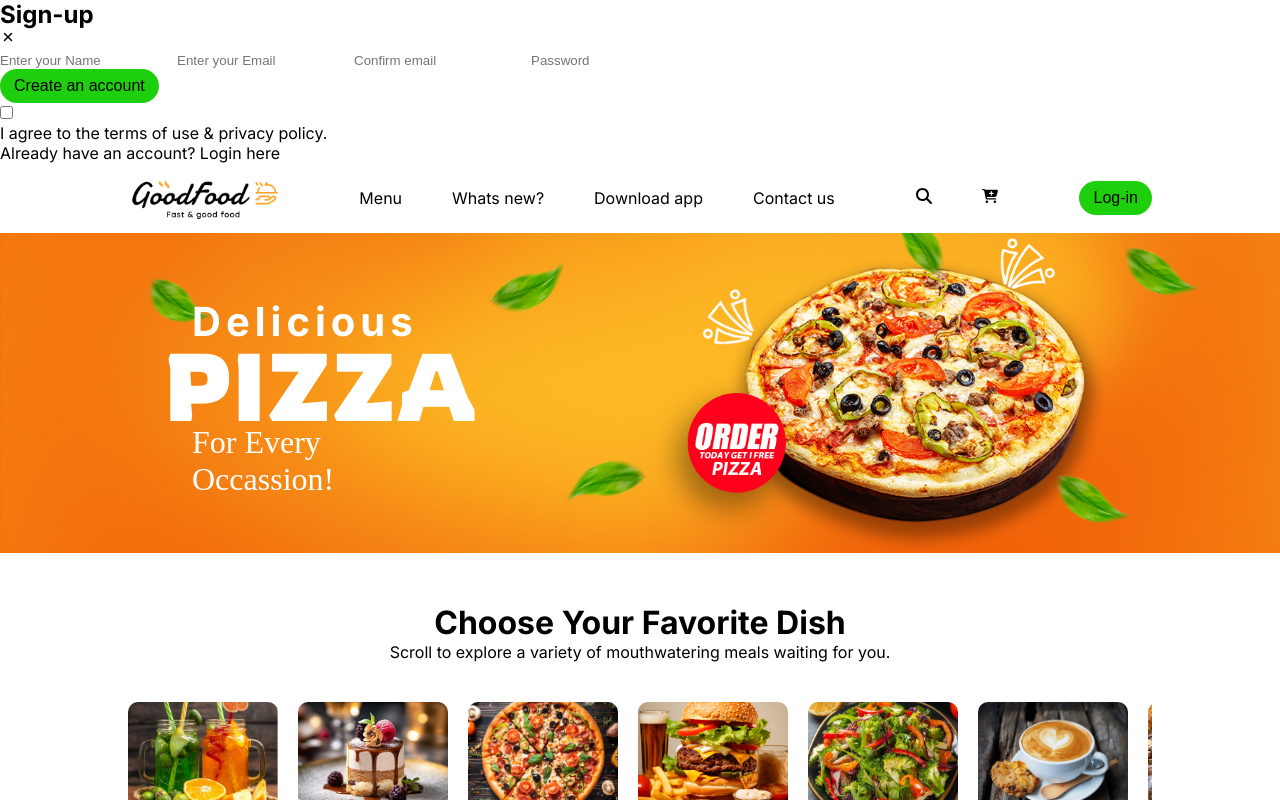
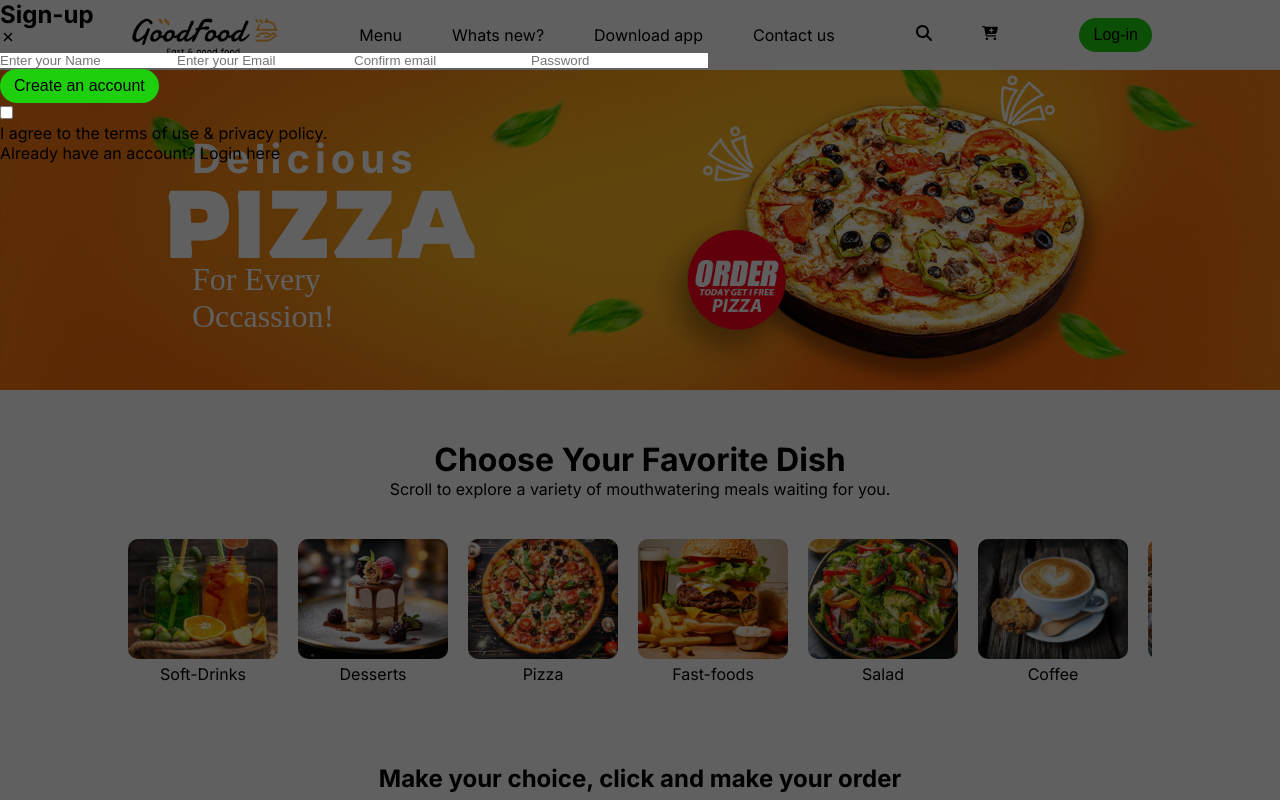
Before and after one commit to felixDev22/ecommerce, a React (Vite) app: page / in a window 1280 px wide. Both pictures are taken after a click on the button "Log-in". Shown: the top 800 px of the page. Built offline with nearby package versions, Linux system fonts and the light colour scheme; a web font is replaced by a local one.

Commit message:
Import css styling, update the class name

```diff
--- /dev/null
+++ b/src/components/login/login.css
@@ -0,0 +1,7 @@
+.login {
+  width: 100%;
+  height: 100%;
+  background-color: #0000009f;
+  position: absolute;
+  z-index: 2;
+}
--- a/src/components/login/login.jsx
+++ b/src/components/login/login.jsx
@@ -1,12 +1,13 @@
 import { useState } from 'react';
 import { IoClose } from 'react-icons/io5';
 import PropTypes from 'prop-types';
+import './login.css';
 
 const Login = ({ setShowLogin }) => {
   const [curr, setCurr] = useState('Sign-up');
 
   return (
-    <div className="Login">
+    <div className="login">
       <form className="login-wrapper">
         <div className="login-title">
           <h2>{curr}</h2>
```
